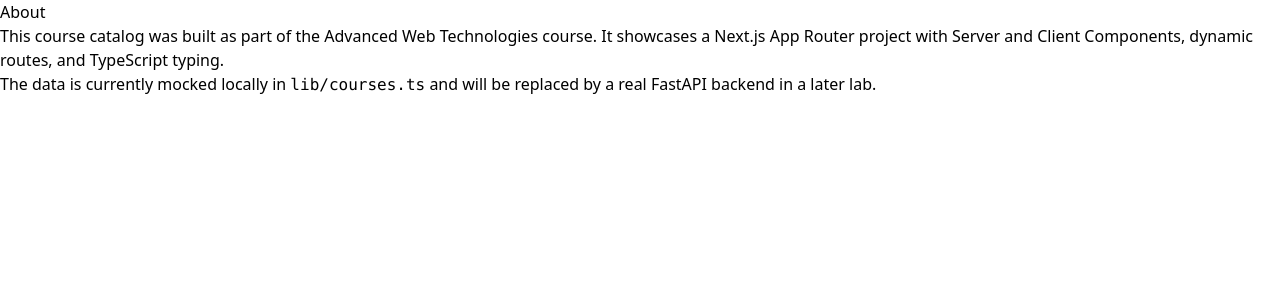
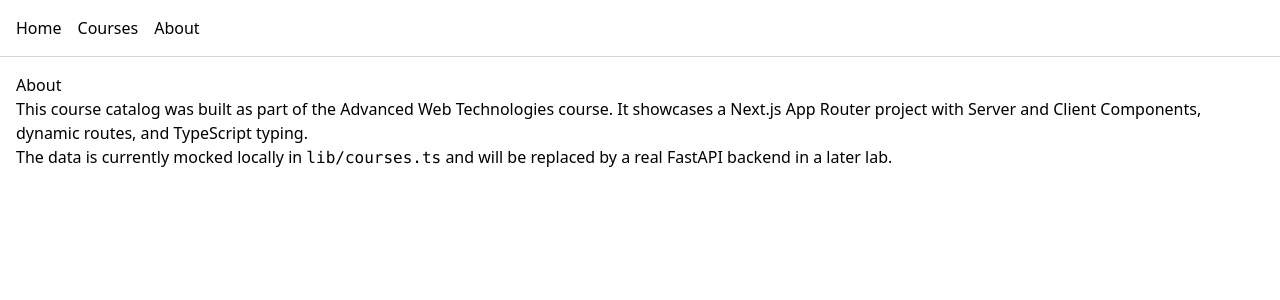
Before and after one commit to kuprianova24012006-ui/course-catalog, a Next.js app: page /about in a window 1280 px wide. Shown: the top 300 px of the page. Built offline with nearby package versions, Linux system fonts and the light colour scheme.

Commit message:
feat: add shared navigation in layout and links between pages

```diff
--- a/app/about/page.tsx
+++ b/app/about/page.tsx
@@ -1,6 +1,6 @@
 export default function AboutPage() {
   return (
-    <main>
+    <>
       <h1>About</h1>
       <p>
         This course catalog was built as part of the Advanced Web Technologies
@@ -11,6 +11,6 @@
         The data is currently mocked locally in <code>lib/courses.ts</code> and
         will be replaced by a real FastAPI backend in a later lab.
       </p>
-    </main>
+    </>
   );
 }
--- a/app/courses/[id]/page.tsx
+++ b/app/courses/[id]/page.tsx
@@ -19,11 +19,11 @@
   }
 
   return (
-    <main>
+    <>
       <h1>{course.title}</h1>
       <p>{course.description}</p>
       <p>Credits: {course.credits}</p>
       <p>❤️ {course.likes}</p>
-    </main>
+    </>
   );
 }
--- a/app/courses/not-found.tsx
+++ b/app/courses/not-found.tsx
@@ -2,10 +2,12 @@
 
 export default function NotFound() {
   return (
-    <main>
+    <>
       <h1>Course not found</h1>
       <p>The course you are looking for does not exist.</p>
-      <Link href="/courses">← Back to all courses</Link>
-    </main>
+      <Link href="/courses" className="text-blue-600 hover:underline">
+        ← Back to all courses
+      </Link>
+    </>
   );
 }
--- a/app/courses/page.tsx
+++ b/app/courses/page.tsx
@@ -5,7 +5,7 @@
   const courses = await getCourses();
 
   return (
-    <main>
+    <>
       <h1>Courses</h1>
       <ul>
         {courses.map((course) => (
@@ -20,6 +20,6 @@
           </li>
         ))}
       </ul>
-    </main>
+    </>
   );
 }
--- a/app/layout.tsx
+++ b/app/layout.tsx
@@ -1,29 +1,33 @@
 import type { Metadata } from "next";
-import { Geist, Geist_Mono } from "next/font/google";
+import Link from "next/link";
 import "./globals.css";
 
-const geistSans = Geist({
-  variable: "--font-geist-sans",
-  subsets: ["latin"],
-});
-
-const geistMono = Geist_Mono({
-  variable: "--font-geist-mono",
-  subsets: ["latin"],
-});
-
 export const metadata: Metadata = {
-  title: "Create Next App",
-  description: "Generated by create next app",
+  title: "Course Catalog",
+  description: "Advanced Web Technologies course catalog",
 };
 
-export default function RootLayout({ children }: LayoutProps<"/">) {
+export default function RootLayout({
+  children,
+}: Readonly<{
+  children: React.ReactNode;
+}>) {
   return (
-    <html
-      lang="en"
-      className={`${geistSans.variable} ${geistMono.variable} h-full antialiased`}
-    >
-      <body className="min-h-full flex flex-col">{children}</body>
+    <html lang="en">
+      <body>
+        <nav className="flex gap-4 p-4 border-b border-gray-300">
+          <Link href="/" className="hover:underline">
+            Home
+          </Link>
+          <Link href="/courses" className="hover:underline">
+            Courses
+          </Link>
+          <Link href="/about" className="hover:underline">
+            About
+          </Link>
+        </nav>
+        <main className="p-4">{children}</main>
+      </body>
     </html>
   );
 }
--- a/app/page.tsx
+++ b/app/page.tsx
@@ -1,8 +1,15 @@
+import Link from "next/link";
+
 export default function Home() {
   return (
-    <main>
+    <>
       <h1>Course Catalog</h1>
       <p>Welcome to the course catalog.</p>
-    </main>
+      <p>
+        <Link href="/courses" className="text-blue-600 hover:underline">
+          Browse courses →
+        </Link>
+      </p>
+    </>
   );
 }
```
